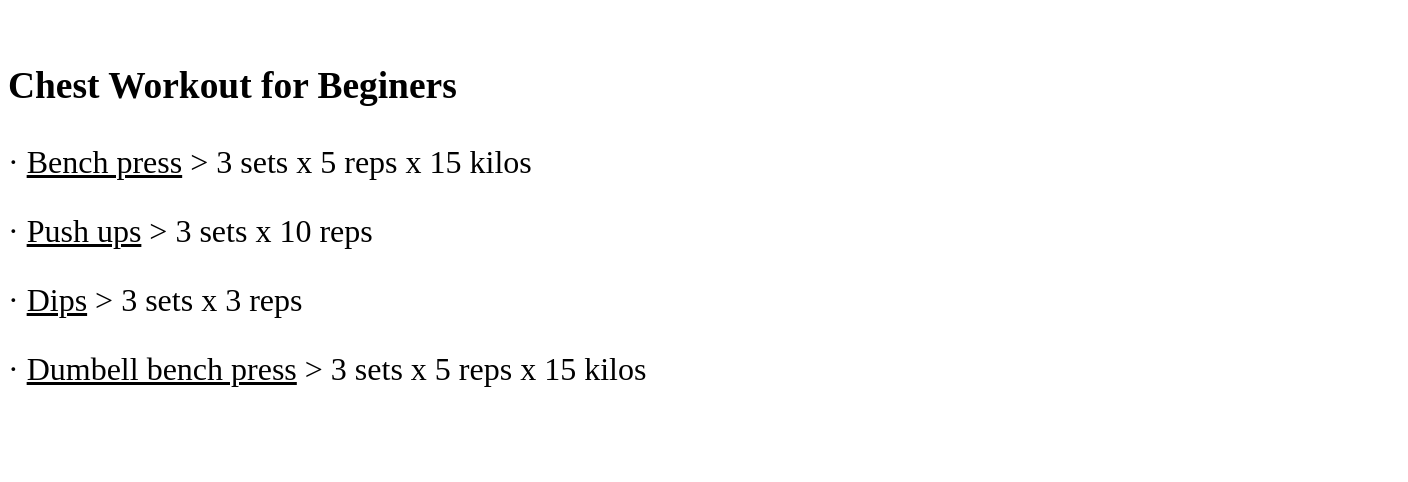
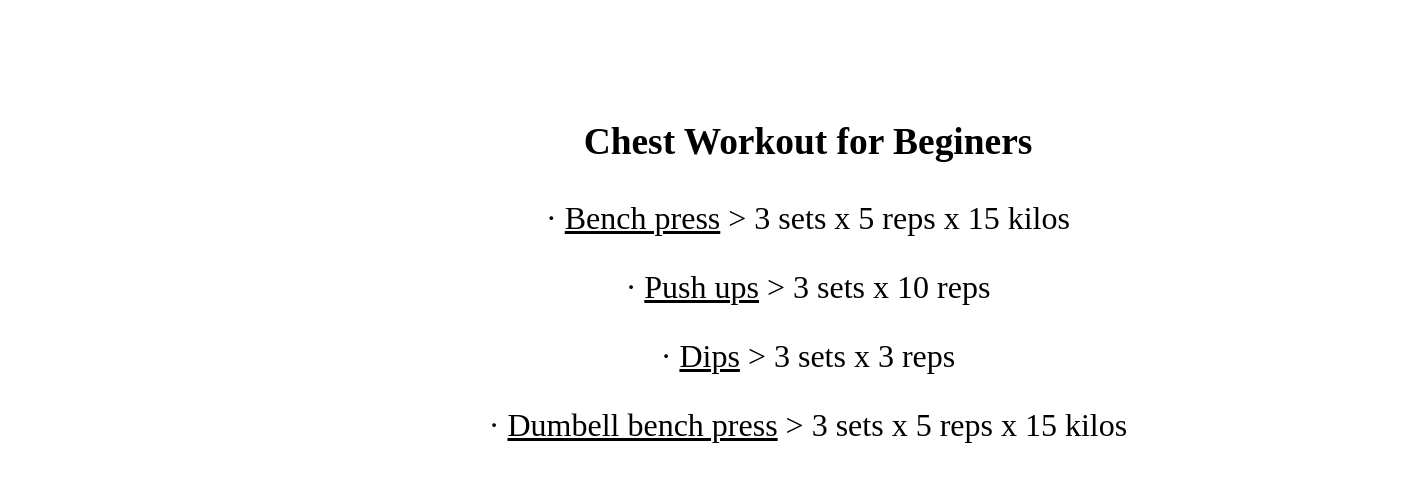
Before and after one commit to venev09/Mladi_Tuesari, a plain HTML site: page exercises.chest.beginers/exercises.chest.html in a window 1280 px wide. Shown: the whole page, 1408 px wide, since content can reach past the window. Drawn offline with Linux system fonts and the light colour scheme.

Commit message:
chest-exercises

```diff
--- /dev/null
+++ b/exercises.chest.beginers/exercises.chest.css
@@ -0,0 +1,19 @@
+#chestWorkouts{
+
+
+    font-size: 2em;
+    margin-top: 2em;
+    box-shadow: 2px 2px 2px 2pxs gray;
+    border-radius: 3px;
+    margin: 200px ;
+    margin-top: 120px;
+    width:1200px;
+    border-color: gray;
+    border:3px;
+    text-align: center;
+}
+
+#header{
+  text-align: center;
+  font-size: 1.5 em;
+}
--- a/exercises/exercises.chest.html
+++ b/exercises.chest.beginers/exercises.chest.html
@@ -9,7 +9,7 @@
 <body>
     <div id="chestWorkouts">
     <h3 id="header">Chest Workout for Beginers</h3>
-    <p>&#183; <u>Bench press</u> > 3 sets x 5 reps x 15 kilos</p>
+    <p>&#183; <u>Bench press</u> > 3 sets x 5 reps x 15 kilos</p><p>
     <p>&#183; <u>Push ups</u> > 3 sets x 10 reps</p>
     <p>&#183; <u>Dips</u> > 3 sets x 3 reps</p>
     <p>&#183; <u>Dumbell bench press</u> > 3 sets x 5 reps x 15 kilos</p>
--- a/exercises/exercises.chest.css
+++ /dev/null
@@ -1,11 +0,0 @@
-#chestWorkouts{
-    display:block;
-    text-align:left;
-    font-size: 2em;
-    margin-top: 2em;
-}
-
-#header{
-  text-align: left;
-  font-size: 1.5 em;
-}
```
Also changed, not shown: exercises.biceps.beginers/biceps.beginers.html (added, +18 -0 lines), exercises.biceps.beginers/biceps.beginers.css (added), noneed/Clouds-Meet-The-Sea-AI-Generated-4K-Wallpaper-jpg (1) (1).webp (renamed from Clouds-Meet-The-Sea-AI-Generated-4K-Wallpaper-jpg (1) (1).webp), noneed/mladi_tueasari_style.css (renamed from mladi_tueasari_style.css), noneed/mladi_tuesari.html (renamed from mladi_tuesari.html), 7 other files.
